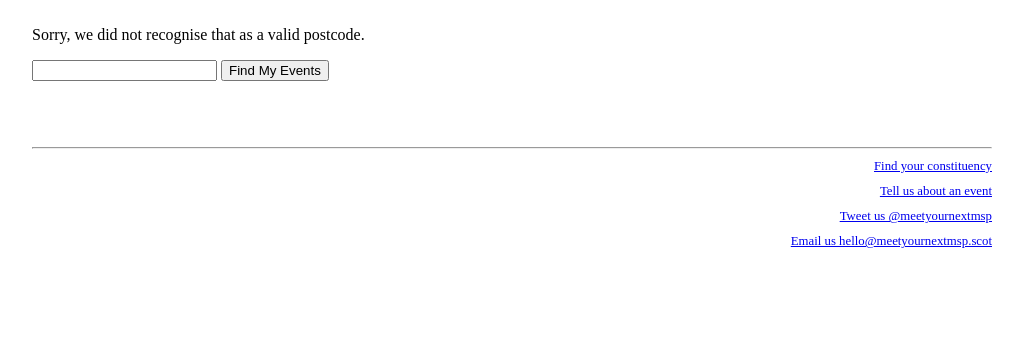
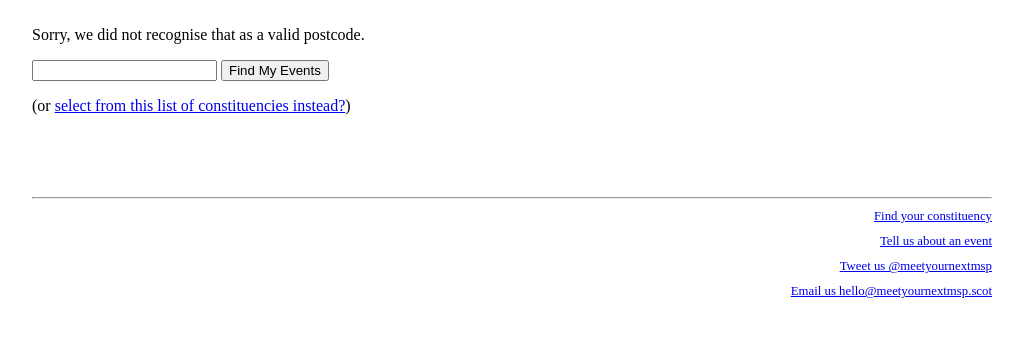
Before and after one commit to meetyournextmsp/website, a Flask app: template meetyournextmsp/templates/index-postcode-error.html in a window 1280 px wide. Shown: the part 100-437 px from the top of the page, without its empty margins (128-1151 px from the left). Run offline with Flask 2, Linux system fonts and the light colour scheme; the template is opened without the code that fills it, so the values that code supplies are empty.

Commit message:
If postcode error, link to list of seats

```diff
--- a/meetyournextmsp/templates/index-postcode-error.html
+++ b/meetyournextmsp/templates/index-postcode-error.html
@@ -11,4 +11,6 @@
     <input type="submit" value="Find My Events">
   </form>
 
+  <p>(or <a href="/constituencies">select from this list of constituencies instead?</a>)</p>
+
 {% endblock %}
```
